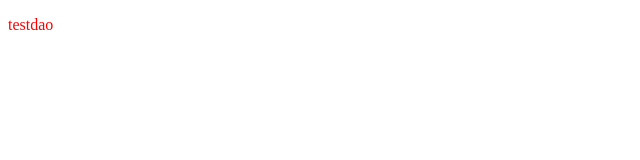
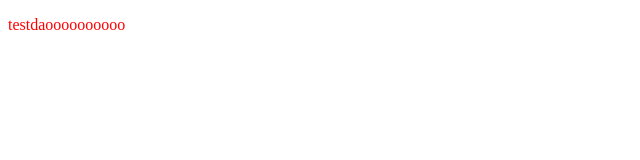
Before and after one commit to Mojaman/practice2, a website: page public/index.html in a window 1280 px wide. Shown: the full height of the page, 0-640 px from the left. Drawn offline with Linux system fonts and the light colour scheme.

Commit message:
Update paragraph text in index.html

```diff
--- a/public/index.html
+++ b/public/index.html
@@ -6,7 +6,7 @@
 
   </head>
   <body>
-    <p class = "unko">testdao</p>
+    <p class = "unko">testdaoooooooooo</p>
 
     <style>
         .unko {
```
